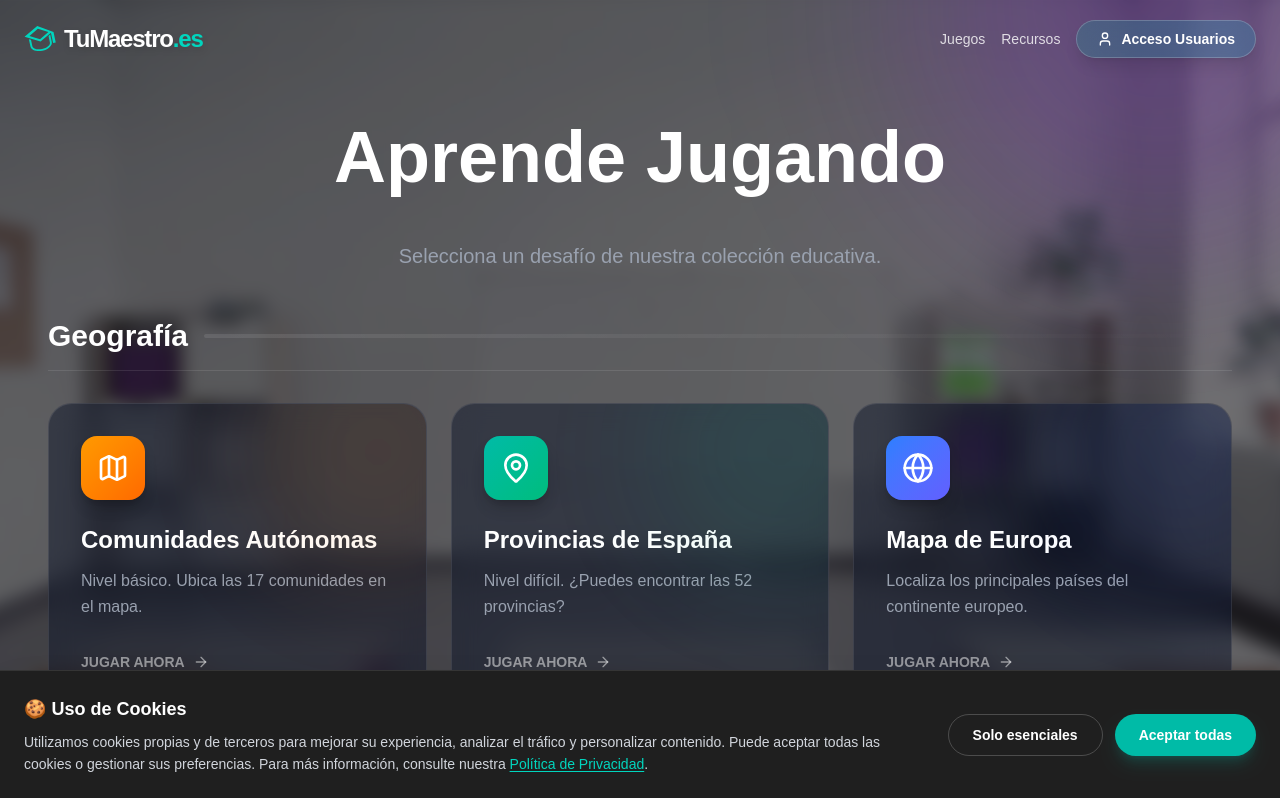
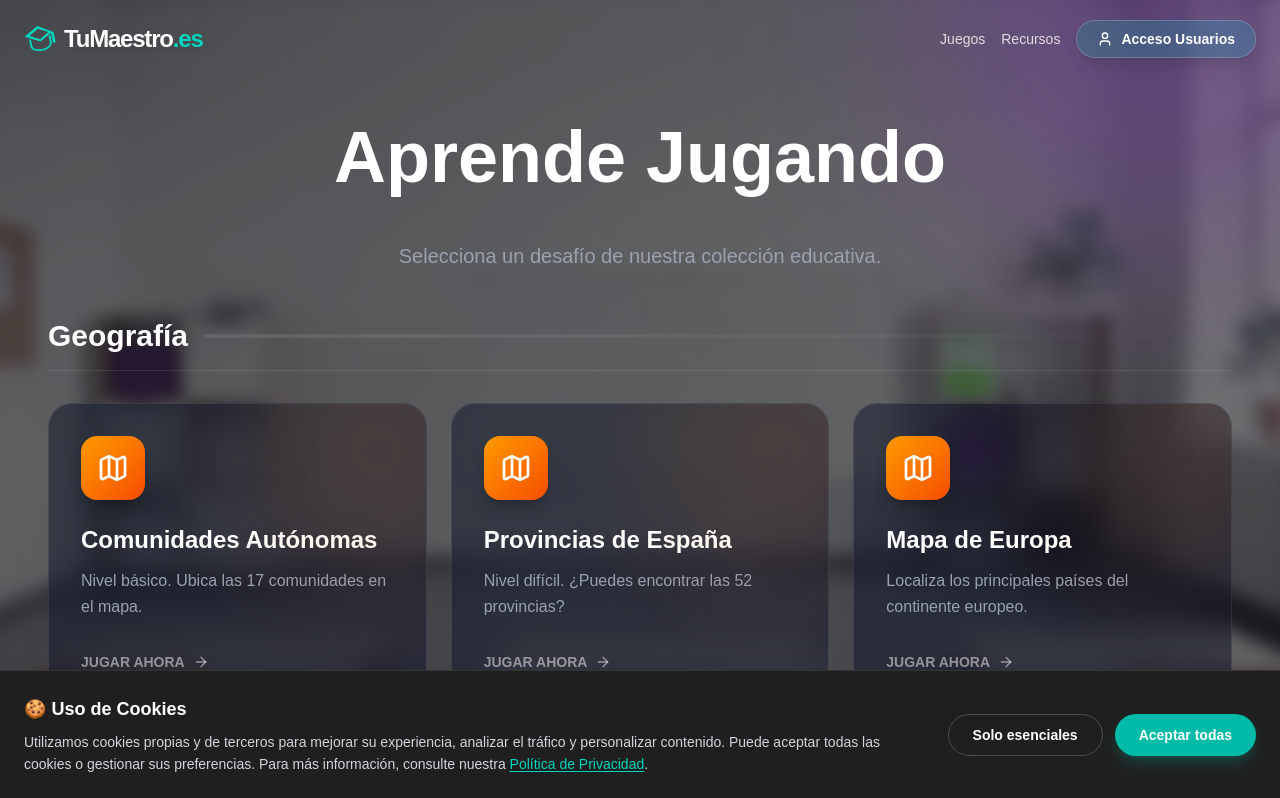
Before and after one commit to davidlpena74-bit/tumaestro, a Next.js app in the folder web/: page /juegos in a window 1280 px wide. Shown: the top 798 px of the page. Built offline with nearby package versions, Linux system fonts and the light colour scheme.

Commit message:
style: standardize icons and colors for geography games

```diff
--- a/web/src/app/juegos/page.tsx
+++ b/web/src/app/juegos/page.tsx
@@ -30,39 +30,39 @@ const categories: Category[] = [
                 description: 'Nivel básico. Ubica las 17 comunidades en el mapa.',
                 href: '/juegos/mapa-comunidades',
                 icon: Map,
-                color: 'from-amber-500 to-orange-500',
+                color: 'from-amber-500 to-orange-600',
             },
             {
                 id: 'mapa',
                 title: 'Provincias de España',
                 description: 'Nivel difícil. ¿Puedes encontrar las 52 provincias?',
                 href: '/juegos/mapa-provincias',
-                icon: MapPin,
-                color: 'from-teal-500 to-emerald-500',
+                icon: Map,
+                color: 'from-amber-500 to-orange-600',
             },
             {
                 id: 'europe',
                 title: 'Mapa de Europa',
                 description: 'Localiza los principales países del continente europeo.',
                 href: '/juegos/mapa-europa',
-                icon: Globe,
-                color: 'from-blue-500 to-indigo-500',
+                icon: Map,
+                color: 'from-amber-500 to-orange-600',
             },
             {
-                id: 'capitals-eu',
+                id: 'capitals-ue',
                 title: 'Capitales de la UE',
                 description: '¿Sabes cuáles son las 27 capitales de la Unión Europea?',
                 href: '/juegos/capitales-ue',
-                icon: Landmark,
-                color: 'from-blue-600 to-blue-400',
+                icon: Map,
+                color: 'from-amber-500 to-orange-600',
             },
             {
                 id: 'capitals-europe',
                 title: 'Capitales de Europa',
                 description: 'Reto maestro: Las 50 capitales del continente.',
                 href: '/juegos/capitales-europa',
-                icon: Landmark,
-                color: 'from-indigo-500 to-violet-500',
+                icon: Map,
+                color: 'from-amber-500 to-orange-600',
             },
             {
                 id: 'rios',
@@ -70,7 +70,7 @@ const categories: Category[] = [
                 description: 'Identifica los principales ríos de la península.',
                 href: '/juegos/mapa-rios',
                 icon: Map,
-                color: 'from-cyan-500 to-blue-600',
+                color: 'from-amber-500 to-orange-600',
             },
             {
                 id: 'capitals-ue-match',
@@ -78,7 +78,7 @@ const categories: Category[] = [
                 description: 'Juego de arrastrar. Empareja países y capitales de la Unión Europea.',
                 href: '/juegos/capitales-ue-match',
                 icon: Puzzle,
-                color: 'from-pink-500 to-rose-500',
+                color: 'from-amber-500 to-orange-600',
             },
             {
                 id: 'capitals-europe-match',
@@ -86,7 +86,7 @@ const categories: Category[] = [
                 description: 'Reto final de arrastrar. Las 50 capitales del continente.',
                 href: '/juegos/capitales-europa-match',
                 icon: Puzzle,
-                color: 'from-fuchsia-600 to-purple-600',
+                color: 'from-amber-500 to-orange-600',
             }
         ]
     },
```
